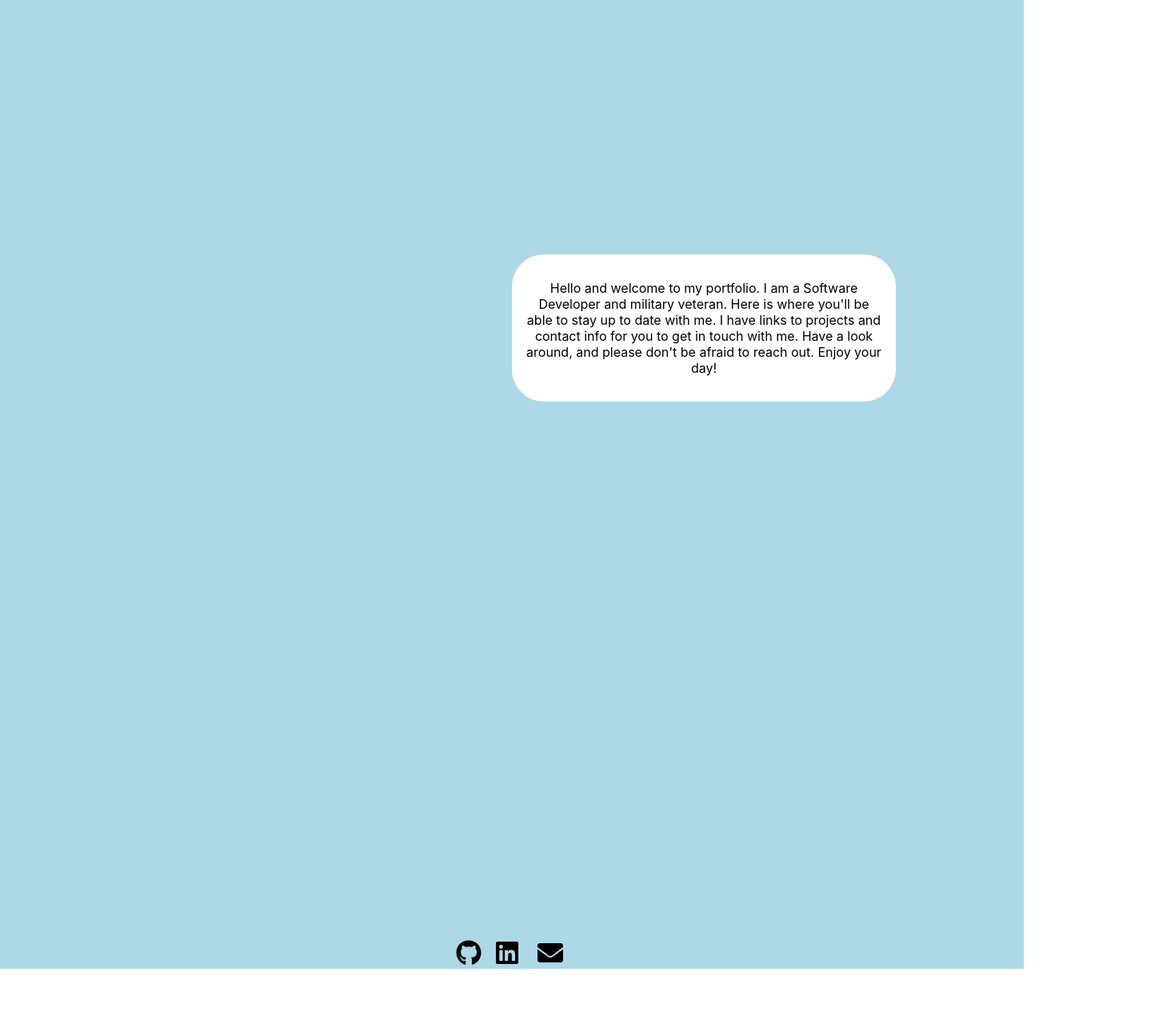
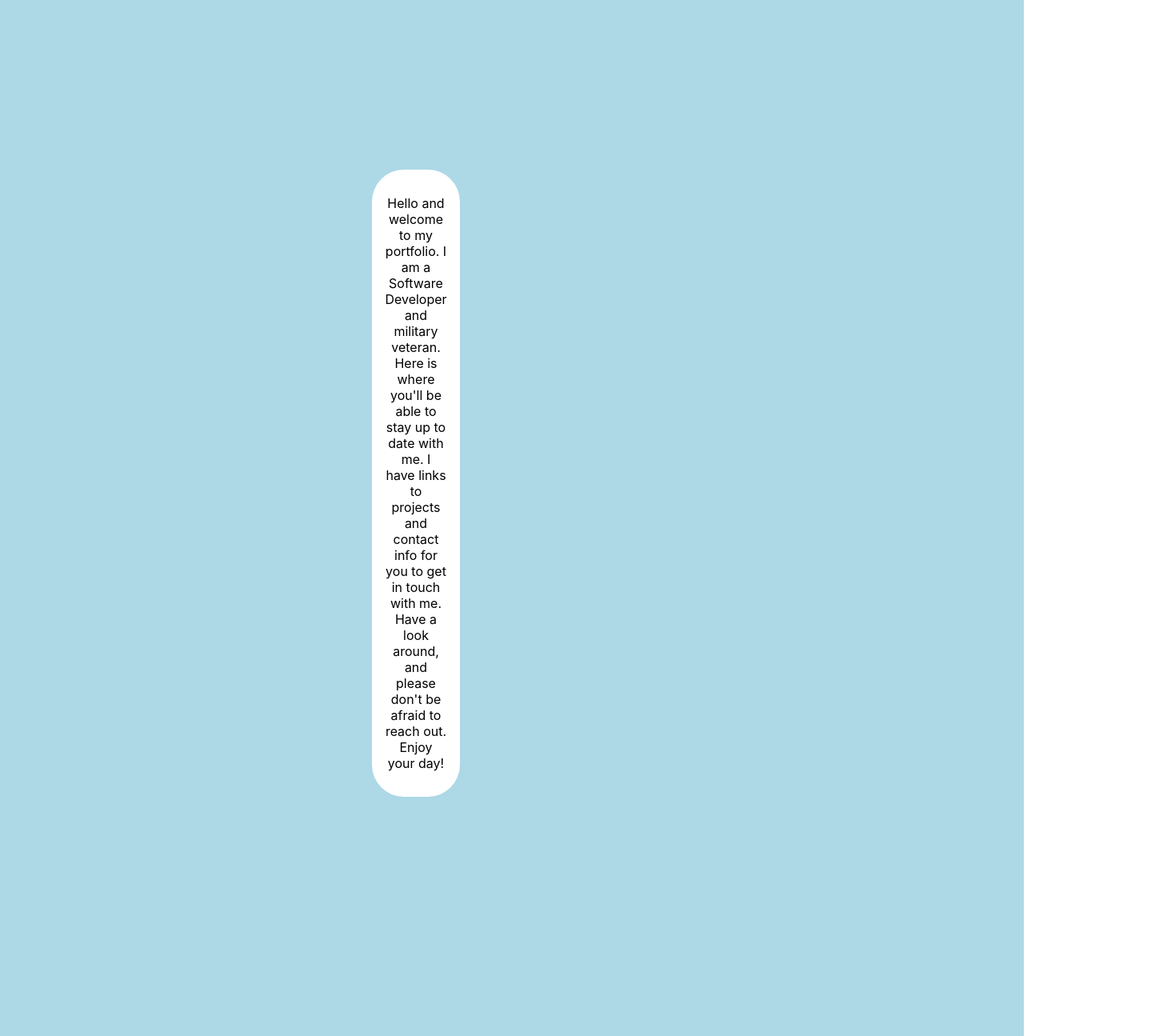
Before and after one commit to Omarwhite30/portfolio, a React (Create React App) app: page / in a window 1280 px wide. Shown: the top 1295 px of the page at 80% size, 1464 px wide, since content can reach past the window. Before the commit the page ends 1211 px from the top, so only its background shows below. Built offline with nearby package versions, Linux system fonts and the light colour scheme.

Commit message:
updated more css

```diff
--- a/src/pages/Home.js
+++ b/src/pages/Home.js
@@ -58,14 +58,14 @@ const Home = () => {
 
   return (
     <div style={{ backgroundColor: '#ADD8E6', minHeight: '100vh', display: 'flex', flexDirection: 'column', alignItems: 'center', justifyContent: 'center' }}>
-      <h1 style={{ textAlign: 'center', color: '#FFFFFF',  marginTop: '2rem', marginRight: '105rem', fontSize: '33px'}}>Omar A. White</h1>
-      <div style={{ backgroundColor: '#FFFFFF', borderRadius: '40px', padding: '1rem', margin: '40rem', textAlign: 'center', marginRight:'10rem', marginTop: '9rem'}}>
+      <h1 style={{ textAlign: 'center', color: '#FFFFFF',  marginRight: '100rem', fontSize: '33px'}}>Omar A. White</h1>
+      <div style={{ backgroundColor: '#FFFFFF', borderRadius: '40px', padding: '1rem', margin: '40rem', textAlign: 'center', marginRight:'55rem', marginTop: '3rem'}}>
         <p>
           Hello and welcome to my portfolio. I am a Software Developer and military veteran. Here is where you'll be able to stay up to date with me. I have links to projects and contact info for you to get in touch with me. Have a look around, and please don't be afraid to reach out. Enjoy your day!
         </p>
       </div>
       {/* Add your profile picture and contact information */}
-      <footer style={{ marginTop: '2rem' }}>
+      <footer style={{ marginLeft: '100rem' }}>
         <a href="https://github.com/omarwhite30" target="_blank" rel="noreferrer" style={{ color: '#000000', marginRight: '1rem' }}>
           <FaGithub size={32} />
         </a>
```
